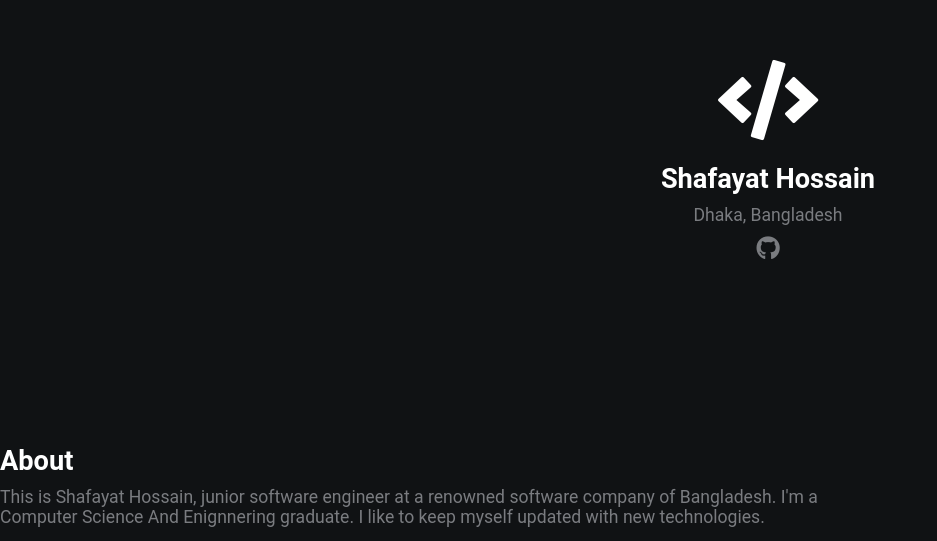
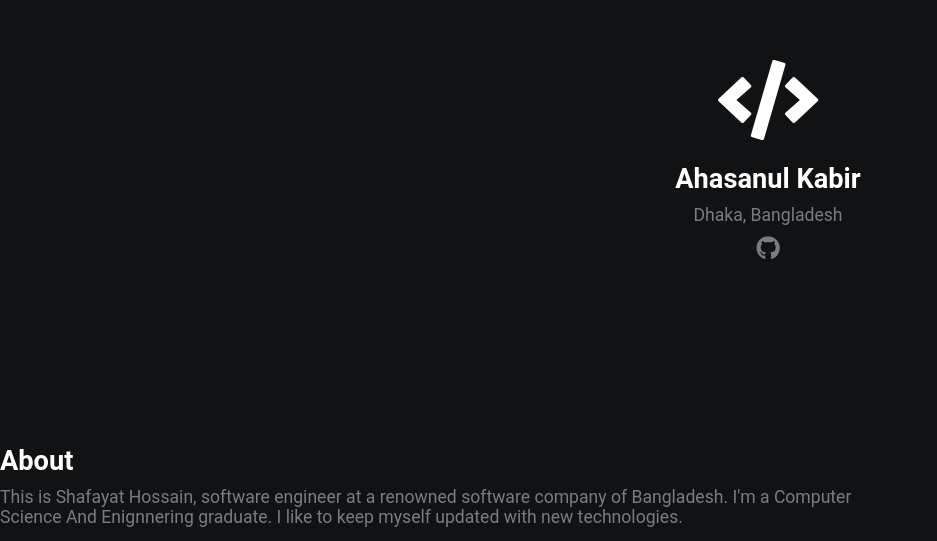
Before and after one commit to ahasanulk99/myportfolio, a plain HTML site: page index.html in a window 1280 px wide. Shown: the part 260-801 px from the top of the page, without its empty margins (0-937 px from the left). Drawn offline with Linux system fonts and the light colour scheme.

Commit message:
Update index.html

```diff
--- a/index.html
+++ b/index.html
@@ -12,13 +12,13 @@
     <div class="grid-2">
         <div class="section-1">
             <i class="fas fa-code fa-5x white"></i>
-            <h2>Shafayat Hossain</h2>
+            <h2>Ahasanul Kabir</h2>
             <p>Dhaka, Bangladesh</p>
-            <a href="https://github.com/shafayathossain2520"><i class="fab fa-github"></i></a>
+            <a href="https://github.com/ahasanulk99"><i class="fab fa-github"></i></a>
         </div>
         <div class="section-2">
             <h2>About</h2>
-            <p>This is Shafayat Hossain, junior software engineer at a renowned software company of Bangladesh. I'm a Computer Science And Enignnering graduate. I like to keep myself updated with new technologies.</p>
+            <p>This is Shafayat Hossain, software engineer at a renowned software company of Bangladesh. I'm a Computer Science And Enignnering graduate. I like to keep myself updated with new technologies.</p>
             <h2>Skills</h2>
             <p>Currently I'm skilled at native android platform professionally. Also have experince in django rest framework.</p>
             <h2>Projects</h2>
```
